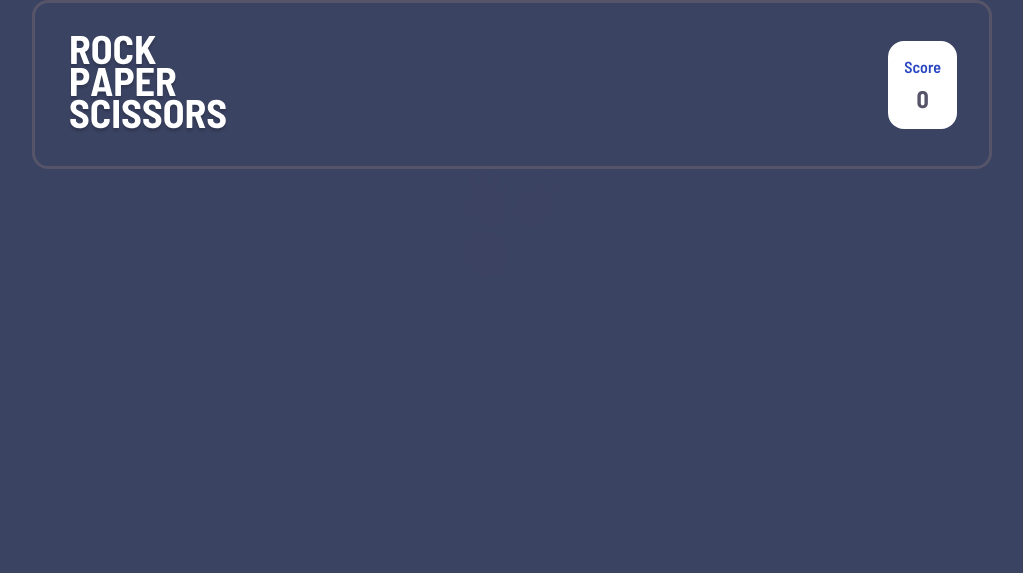
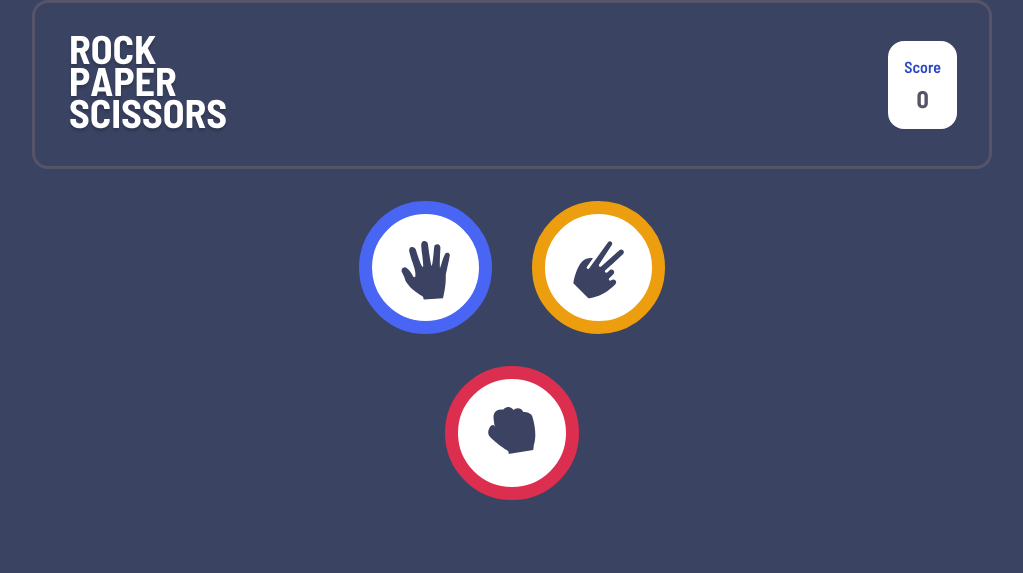
Before and after one commit to Farzane2630/TOP-rock-paper-scissors, a plain HTML site: page index.html in a window 1280 px wide. Shown: the whole page, without its empty margins (128-1151 px from the left). Drawn offline with Linux system fonts and the light colour scheme.

Commit message:
feat: style (mani & game board section)

```diff
--- a/index.html
+++ b/index.html
@@ -34,7 +34,7 @@
         </button>
       </section>
 
-      <section class="result-section">
+      <section class="result-section hide">
         <div class="human-choice">
             <button type="button">
                 <img src="" alt="">
--- a/script.js
+++ b/script.js
@@ -2,6 +2,7 @@ const btns = document.querySelectorAll(".choice");
 const score = document.querySelector("#score");
 const humanChoiceBtn = document.querySelector(".human-choice");
 const computerChoiceBtn = document.querySelector(".computer-choice");
+const gameBoardContainer = document.querySelector(".game-board-section")
 const resultContainer = document.querySelector(".result-section");
 const choices = [
   { title: "Paper", src: "/images/icon-paper.svg" },
@@ -36,10 +37,14 @@ Array.from(btns).forEach((btn, index) => {
 let humanScore = 0;
 let computerScore = 0;
 
-const updateUI = (node, index) => {
-  node.innerHTML = `<button type="button">
+const updateUI = (node, index, section) => {
+  node.innerHTML = `<button type="button" class="choice ${choices[
+    index
+  ].title.toLocaleLowerCase()}">
               <img src=${choices[index].src} alt=${choices[index].title}>
           </button>`;
+
+  section.classList.toggle("hide");
 };
 
 function playRound() {
--- a/style.css
+++ b/style.css
@@ -60,10 +60,56 @@ header {
 }
 
 .score-container p {
-    color: var(--Blue-700);
+  color: var(--Blue-700);
 }
 
 #score {
-    color: var(--Gray-600);
-    font-weight: 700;
+  color: var(--Gray-600);
+  font-weight: 700;
 }
+
+/* Main */
+main {
+  width: 100%;
+  padding: 2em;
+}
+
+/* Game board */
+.game-board-section {
+  display: grid;
+  justify-items: center;
+  gap: 2em;
+}
+.game-board-section.hide {
+    display: none;
+}
+
+.choice-wrapper {
+    display: flex;
+    gap: 2.5em;
+}
+
+button.choice {
+  background-color: white;
+  border-radius: 100%;
+  padding: 2em;
+  width: 10em;
+  height: 10em;
+  cursor: pointer;
+}
+
+.choice img:hover{
+    opacity: 0.8;
+}
+
+.choice.paper {
+  border: 1em var(--Blue-500) solid;
+}
+
+.choice.rock {
+  border: 1em var(--Red-600) solid;
+}
+
+.choice.scissors {
+  border: 1em var(--Gold-500) solid;
+}
```
